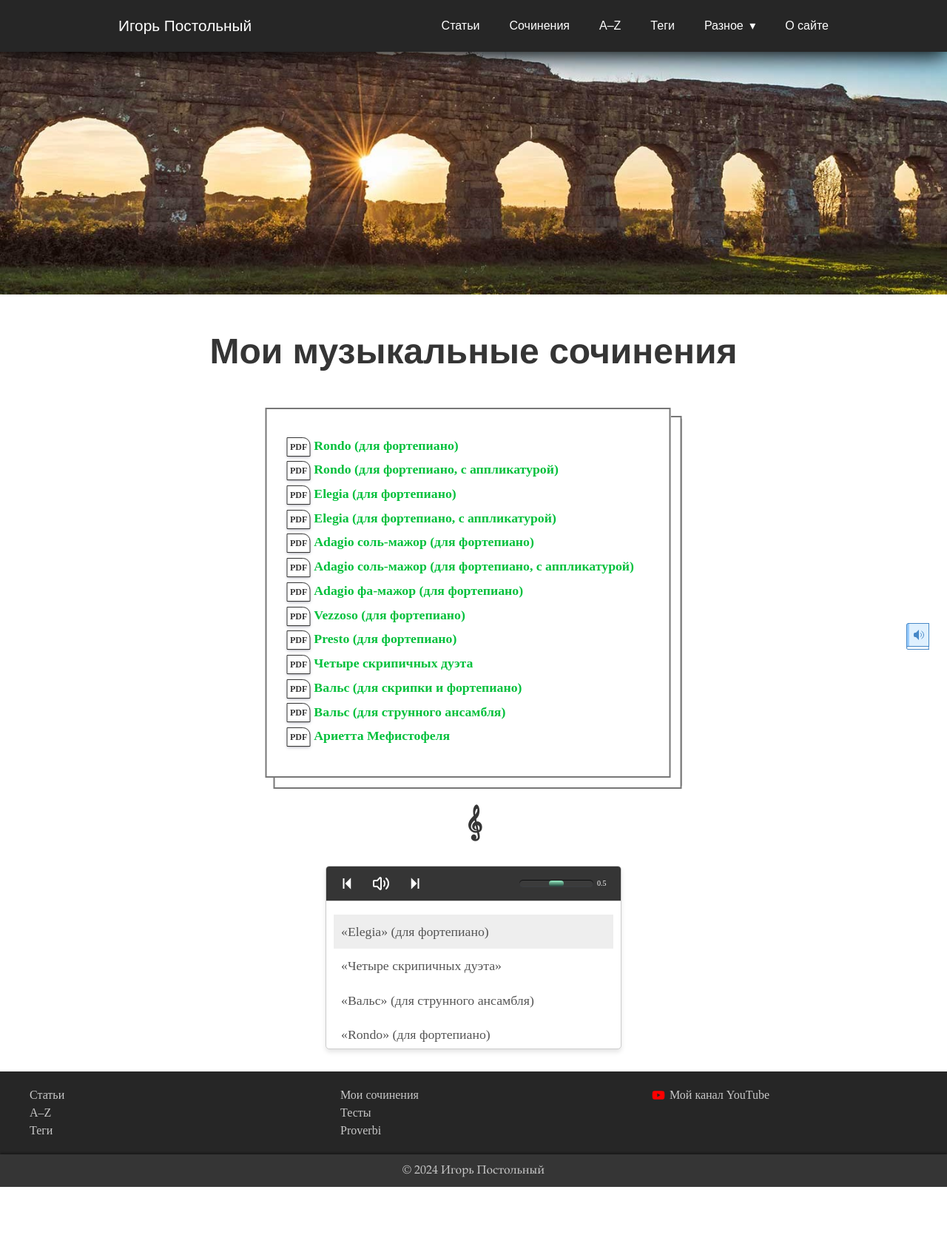
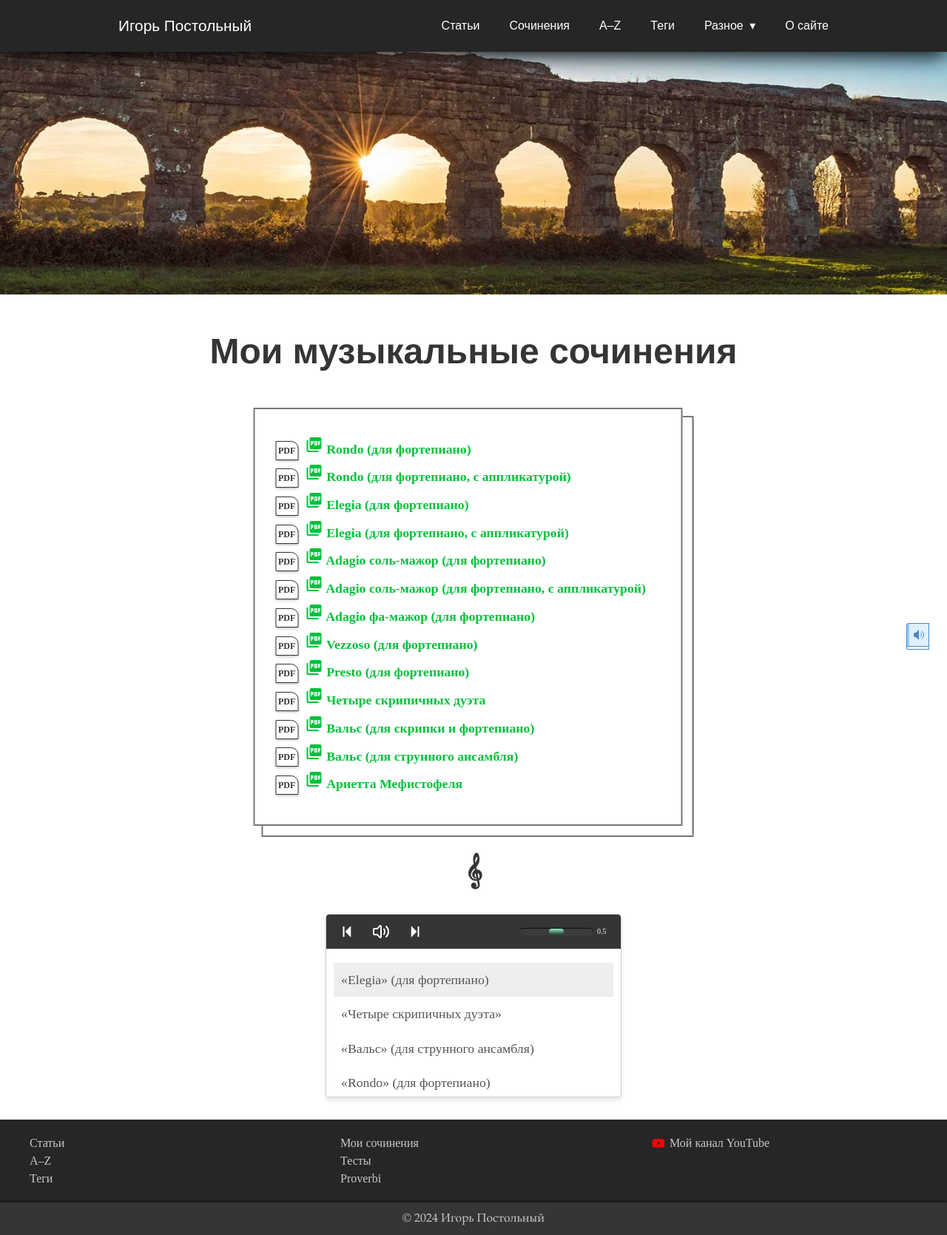
Before and after one commit to postolny/postolny.github.io, a Jekyll site: the page built from _pages/musica.html, in a window 1280 px wide. Shown: the whole page at 74% size. Built offline with Jekyll 4.4.1, drawn with Linux system fonts in a browser that asks for light colours; before the commit the page ends 1604 px from its top, so only the background shows below that.

Commit message:
Add files via upload

```diff
--- a/_pages/musica.html
+++ b/_pages/musica.html
@@ -12,8 +12,14 @@ permalink: /musica/
   <div>
     <ul>
       {% for item in site.data.composizioni %}
-      <li><a href="/pdf/{{item.pdf}}" target="_blank">{{item.title}}</a></li>
+      <li>
+        <a href="/pdf/{{item.pdf}}" target="_blank">
+          <svg xmlns="http://www.w3.org/2000/svg" width="24" height="24" viewBox="0 0 24 24"><path fill="currentColor" d="M20 2H8c-1.1 0-2 .9-2 2v12c0 1.1.9 2 2 2h12c1.1 0 2-.9 2-2V4c0-1.1-.9-2-2-2m-8.5 7.5c0 .83-.67 1.5-1.5 1.5H9v2H7.5V7H10c.83 0 1.5.67 1.5 1.5zm5 2c0 .83-.67 1.5-1.5 1.5h-2.5V7H15c.83 0 1.5.67 1.5 1.5zm4-3H19v1h1.5V11H19v2h-1.5V7h3zM9 9.5h1v-1H9zM4 6H2v14c0 1.1.9 2 2 2h14v-2H4zm10 5.5h1v-3h-1z"/></svg>
+          {{item.title}}
+        </a>
+      </li>
       {% endfor %}
+    </ul>
   </div>
 </div>
 
```
